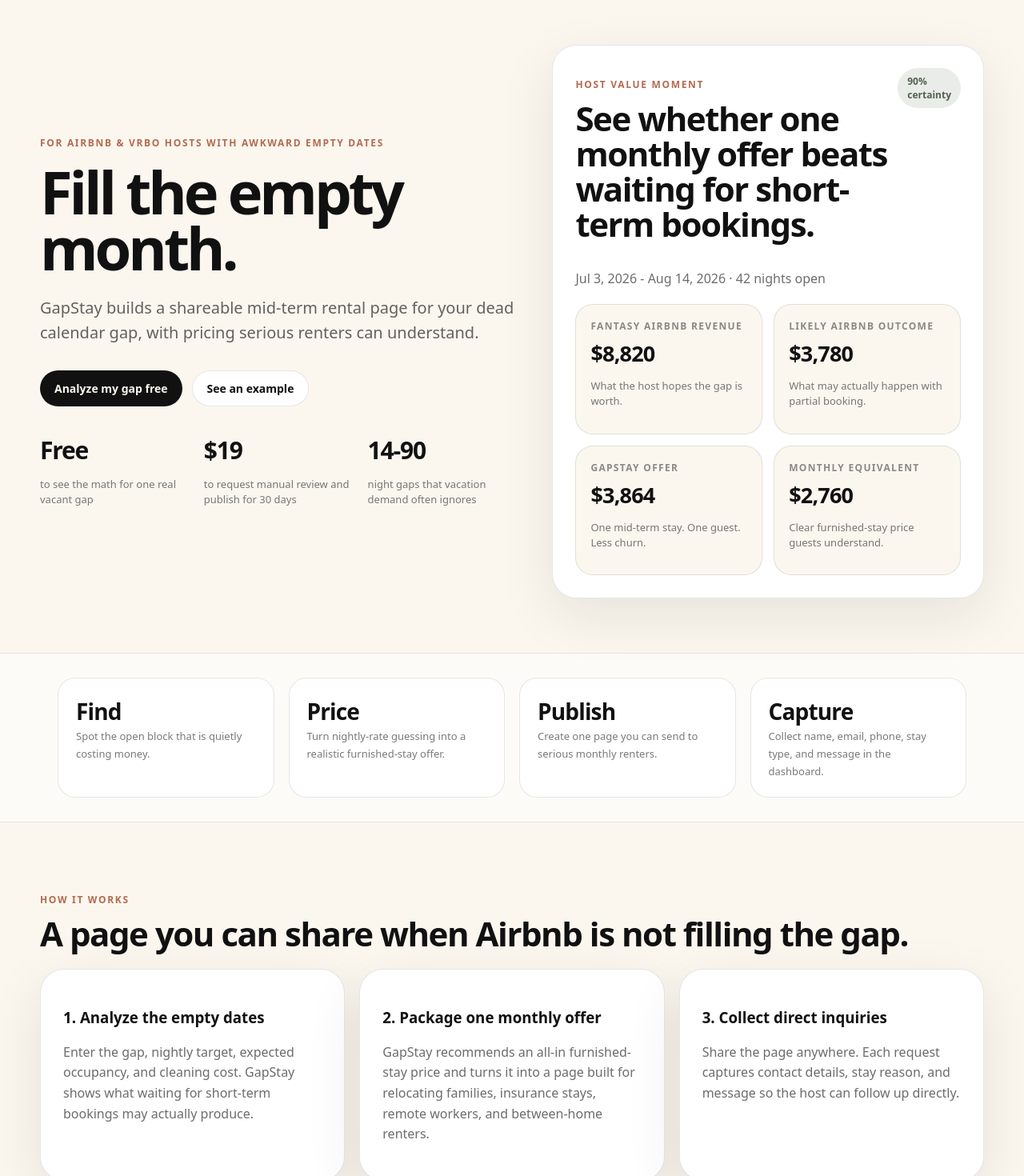
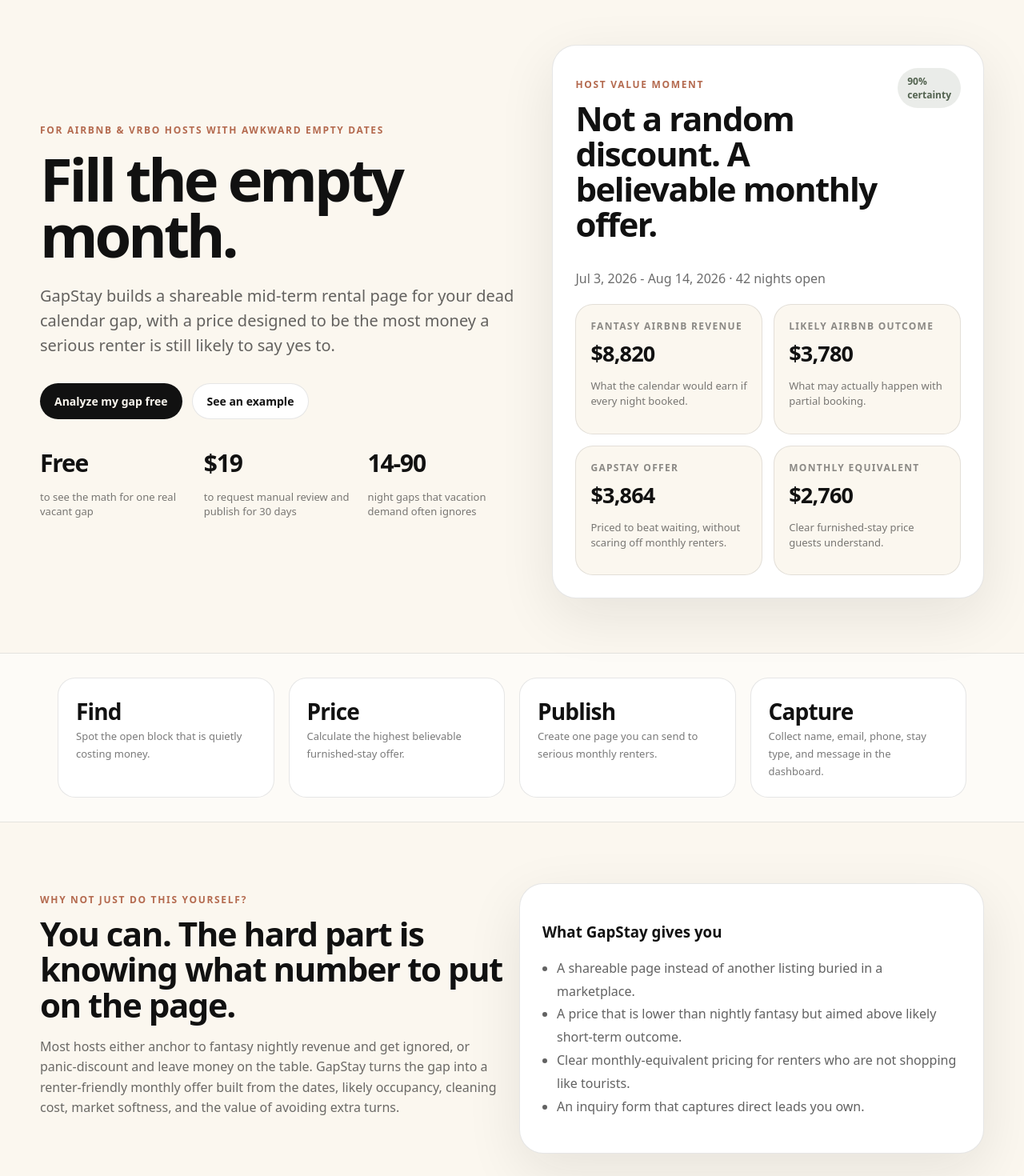
Before and after one commit to pissclams1/Pissclams, a Next.js app: page / in a window 1280 px wide. Shown: the part 100-1570 px from the top of the page at 80% size. Built offline with nearby package versions, Linux system fonts and the light colour scheme.

Commit message:
Add DIY objection handling

```diff
--- a/app/page.tsx
+++ b/app/page.tsx
@@ -9,7 +9,7 @@ export default function HomePage() {
       <div>
         <p className="kicker">For Airbnb & VRBO hosts with awkward empty dates</p>
         <h1 className="h1">Fill the empty month.</h1>
-        <p className="lead">GapStay builds a shareable mid-term rental page for your dead calendar gap, with pricing serious renters can understand.</p>
+        <p className="lead">GapStay builds a shareable mid-term rental page for your dead calendar gap, with a price designed to be the most money a serious renter is still likely to say yes to.</p>
         <div className="actions"><Link className="darkpill" href="/host">Analyze my gap free</Link><Link className="pill" href="/listing/sample">See an example</Link></div>
         <div className="grid grid3" style={{marginTop:34}}>
           <Proof stat="Free" text="to see the math for one real vacant gap" />
@@ -18,12 +18,12 @@ export default function HomePage() {
         </div>
       </div>
       <div className="card pad">
-        <div className="heroCardTop"><div><p className="kicker">Host value moment</p><h2 className="big" style={{marginTop:8}}>See whether one monthly offer beats waiting for short-term bookings.</h2></div><span className="badge">{a.certaintyScore}% certainty</span></div>
+        <div className="heroCardTop"><div><p className="kicker">Host value moment</p><h2 className="big" style={{marginTop:8}}>Not a random discount. A believable monthly offer.</h2></div><span className="badge">{a.certaintyScore}% certainty</span></div>
         <p className="muted">{prettyDate(a.startDate)} - {prettyDate(a.endDate)} · {a.nights} nights open</p>
         <div className="result" style={{marginTop:18}}>
-          <div className="stat"><span>Fantasy Airbnb revenue</span><strong>{money(a.fullNightRevenue)}</strong><p className="small">What the host hopes the gap is worth.</p></div>
+          <div className="stat"><span>Fantasy Airbnb revenue</span><strong>{money(a.fullNightRevenue)}</strong><p className="small">What the calendar would earn if every night booked.</p></div>
           <div className="stat"><span>Likely Airbnb outcome</span><strong>{money(a.likelyShortTermRevenue)}</strong><p className="small">What may actually happen with partial booking.</p></div>
-          <div className="stat"><span>GapStay offer</span><strong>{money(a.recommendedTotal)}</strong><p className="small">One mid-term stay. One guest. Less churn.</p></div>
+          <div className="stat"><span>GapStay offer</span><strong>{money(a.recommendedTotal)}</strong><p className="small">Priced to beat waiting, without scaring off monthly renters.</p></div>
           <div className="stat"><span>Monthly equivalent</span><strong>{money(a.monthlyEquivalent)}</strong><p className="small">Clear furnished-stay price guests understand.</p></div>
         </div>
       </div>
@@ -31,17 +31,22 @@ export default function HomePage() {
 
     <section className="sectionline"><div className="wrap grid grid4" style={{paddingTop:30,paddingBottom:30}}>
       <div className="metric"><b>Find</b><span className="small">Spot the open block that is quietly costing money.</span></div>
-      <div className="metric"><b>Price</b><span className="small">Turn nightly-rate guessing into a realistic furnished-stay offer.</span></div>
+      <div className="metric"><b>Price</b><span className="small">Calculate the highest believable furnished-stay offer.</span></div>
       <div className="metric"><b>Publish</b><span className="small">Create one page you can send to serious monthly renters.</span></div>
       <div className="metric"><b>Capture</b><span className="small">Collect name, email, phone, stay type, and message in the dashboard.</span></div>
     </div></section>
+
+    <section className="wrap section grid grid2">
+      <div><p className="kicker">Why not just do this yourself?</p><h2 className="big">You can. The hard part is knowing what number to put on the page.</h2><p className="muted">Most hosts either anchor to fantasy nightly revenue and get ignored, or panic-discount and leave money on the table. GapStay turns the gap into a renter-friendly monthly offer built from the dates, likely occupancy, cleaning cost, market softness, and the value of avoiding extra turns.</p></div>
+      <div className="card pad"><h3>What GapStay gives you</h3><ul className="list"><li>A shareable page instead of another listing buried in a marketplace.</li><li>A price that is lower than nightly fantasy but aimed above likely short-term outcome.</li><li>Clear monthly-equivalent pricing for renters who are not shopping like tourists.</li><li>An inquiry form that captures direct leads you own.</li></ul></div>
+    </section>
 
     <section id="how" className="wrap section">
       <p className="kicker">How it works</p>
       <h2 className="big">A page you can share when Airbnb is not filling the gap.</h2>
       <div className="grid grid3" style={{marginTop:22}}>
         <Feature title="1. Analyze the empty dates" text="Enter the gap, nightly target, expected occupancy, and cleaning cost. GapStay shows what waiting for short-term bookings may actually produce." />
-        <Feature title="2. Package one monthly offer" text="GapStay recommends an all-in furnished-stay price and turns it into a page built for relocating families, insurance stays, remote workers, and between-home renters." />
+        <Feature title="2. Package one monthly offer" text="The recommendation is built to find the highest believable all-in furnished-stay price, not an arbitrary discount." />
         <Feature title="3. Collect direct inquiries" text="Share the page anywhere. Each request captures contact details, stay reason, and message so the host can follow up directly." />
       </div>
     </section>
```
